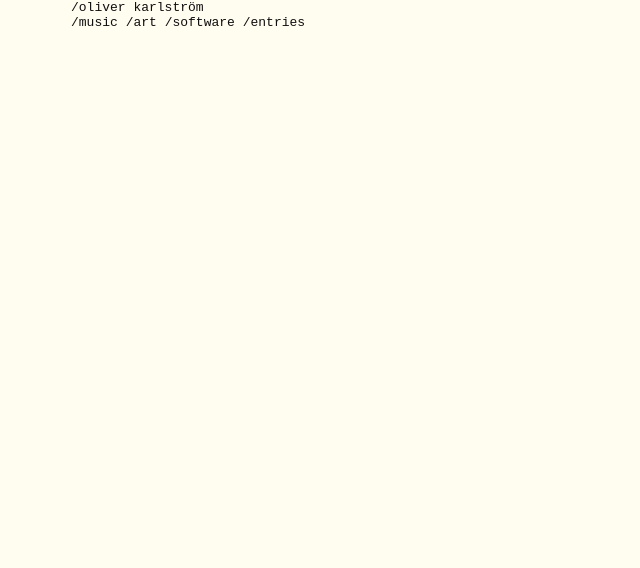
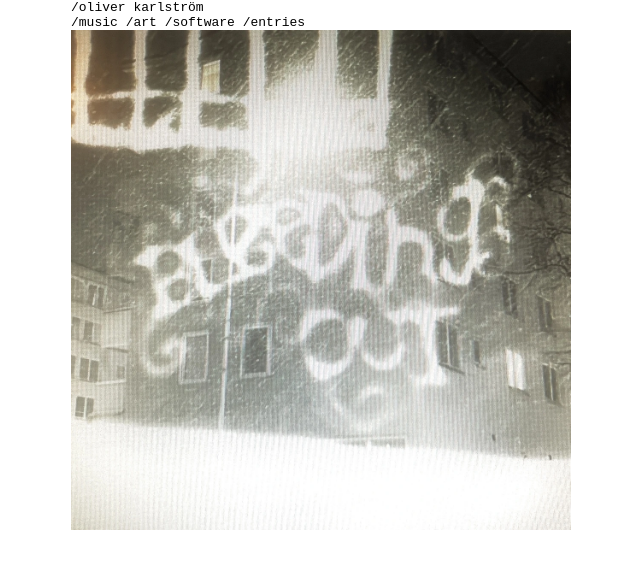
Before and after one commit to niceknowingyou/oliver-personal-page, a plain HTML site: page art.html in a window 1280 px wide. Shown: the whole page, without its empty margins (319-959 px from the left). Drawn offline with Linux system fonts and the light colour scheme.

Commit message:
add image to art.html and comment out flexoki theme

```diff
--- a/art.html
+++ b/art.html
@@ -16,6 +16,9 @@
   <a href="art.html">/art</a>
   <a href="software.html">/software</a>
   <a href="entries.html">/entries</a>
+    <div classname="art-grid">
+    <img src="art/bleeding-out.webp" alt="artwork 1" width="500px" height="500px">
+    </div>
 </body>
 
 </html>
--- a/styles.css
+++ b/styles.css
@@ -1,7 +1,9 @@
 :root {
   font-family: monospace;
+  /*
   background: rgb(255, 252, 240);
   color: rgb(16, 15, 15);
+  */
 }
 
 /*
```
Also changed, not shown: art/bleeding-out.webp (added).
